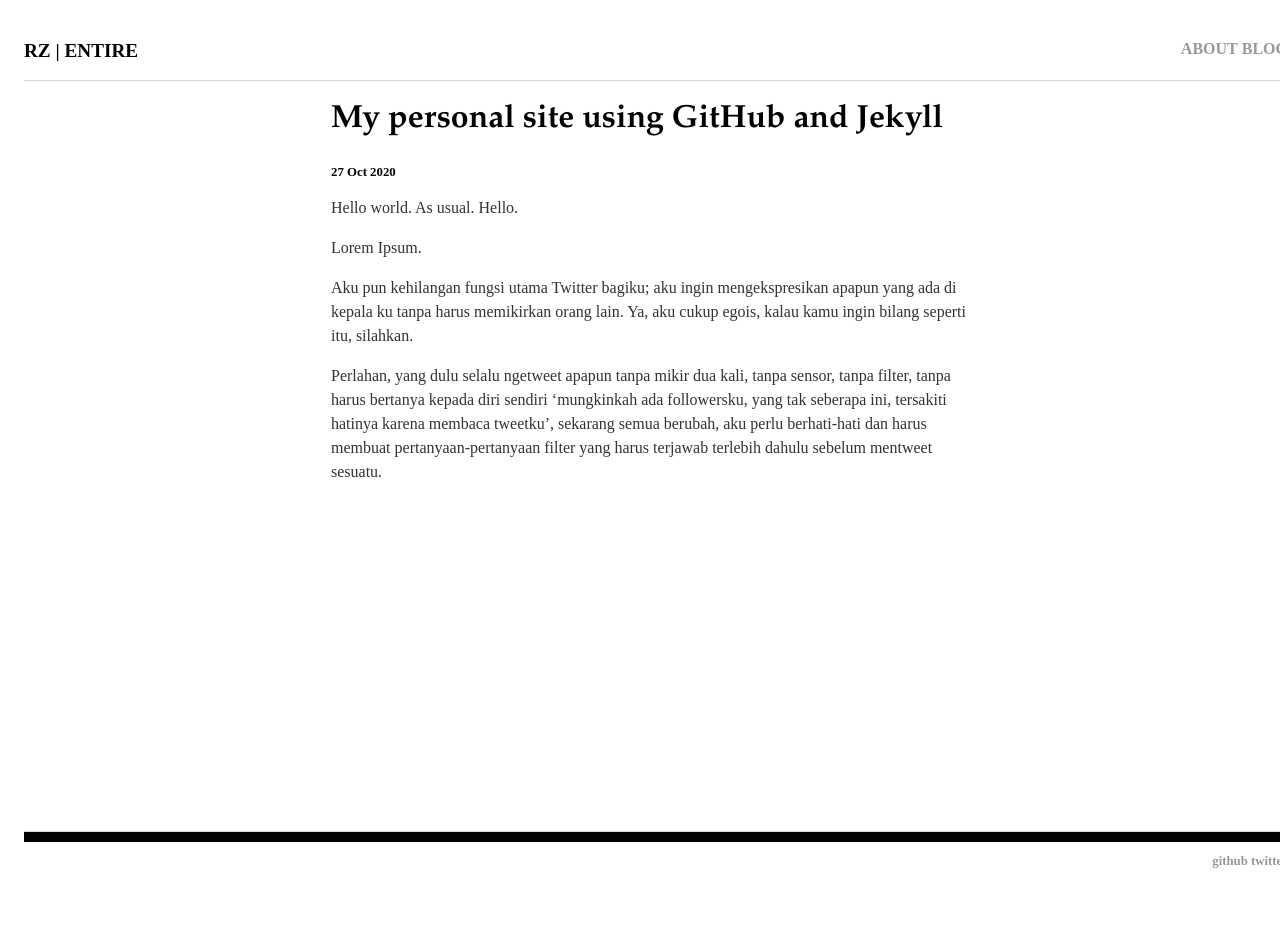
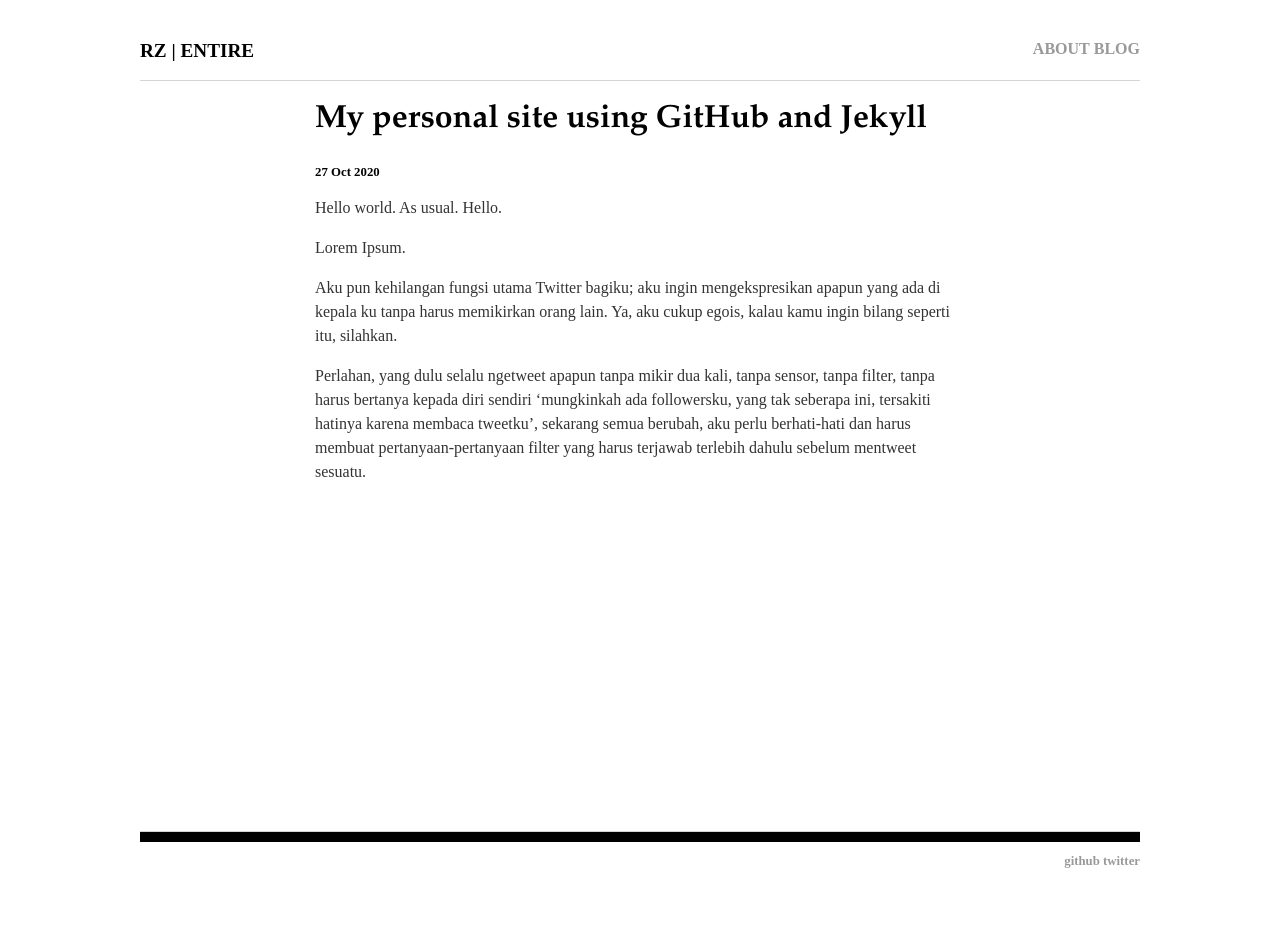
Before and after one commit to rnfitriansyah/rnfitriansyah.github.io, a Jekyll site: the page built from _posts/2020-10-27-rizki-first-site.md, in a window 1280 px wide. Built offline with Jekyll 4.4.1, drawn with Linux system fonts in a browser that asks for light colours.

Commit message:
Update responsive.css

```diff
--- a/css/responsive.css
+++ b/css/responsive.css
@@ -10,7 +10,7 @@
 
 #container{
     min-height: 100vh;
-    width: 100%; max-width: 1280px; margin: 0 auto;
+    width: 100%; max-width: 1000px; margin: 0 auto;
     padding: 1em;
 }
 
```
